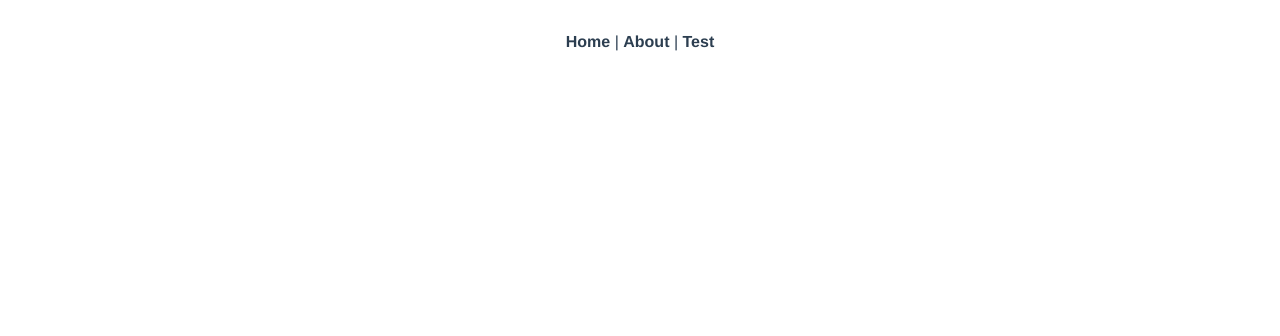
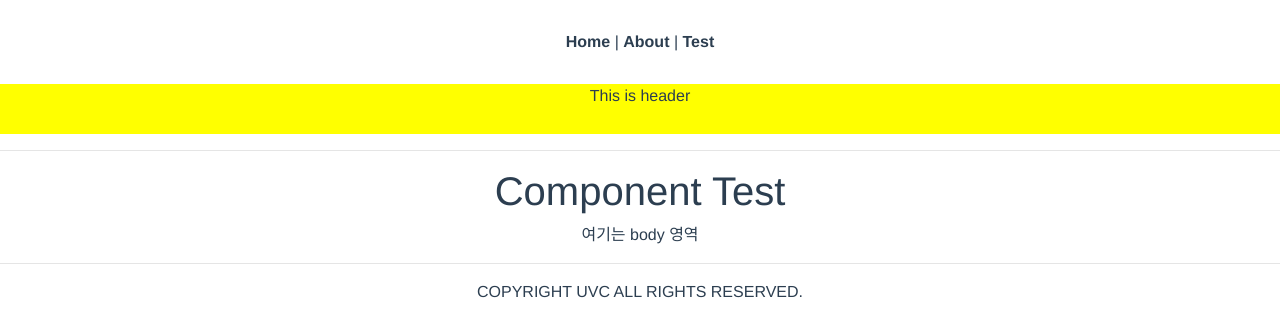
Before and after one commit to leegandhi18/vue-practice, a Vue app: page /test-comp in a window 1280 px wide. Shown: the top 336 px of the page. Built offline with nearby package versions, Linux system fonts and the light colour scheme.

Commit message:
vue component test

```diff
--- a/src/router/index.js
+++ b/src/router/index.js
@@ -52,6 +52,10 @@ const routes = [
     path: '/test-bootstrap',
     name: 'TestBootstrap',
     component: () => import('../views/TestBootstrap.vue')
+  },
+  {
+    path: '/test-comp',
+    component: () => import('../views/comp') // 호출되는 파일이 index.vue인 경우에는 파일명을 생략할 수 있다.
   }
 ]
 
--- /dev/null
+++ b/src/views/comp/Footer.vue
@@ -0,0 +1,10 @@
+<template>
+  <div>
+    <hr />
+    <span>COPYRIGHT UVC ALL RIGHTS RESERVED.</span>
+  </div>
+</template>
+
+<script>
+export default {}
+</script>
--- /dev/null
+++ b/src/views/comp/Header.vue
@@ -0,0 +1,10 @@
+<template>
+  <div>
+    <div style="background-color: yellow; height: 50px">This is header</div>
+    <hr />
+  </div>
+</template>
+
+<script>
+export default {}
+</script>
--- /dev/null
+++ b/src/views/comp/index.vue
@@ -0,0 +1,20 @@
+<template>
+  <div>
+    <app-header />
+    <h1>Component Test</h1>
+    여기는 body 영역
+    <app-footer />
+  </div>
+</template>
+
+<script>
+import Header from '@/views/comp/Header.vue'
+import Footer from '@/views/comp/Footer.vue'
+
+export default {
+  components: {
+    'app-header': Header,
+    'app-footer': Footer
+  }
+}
+</script>
```
